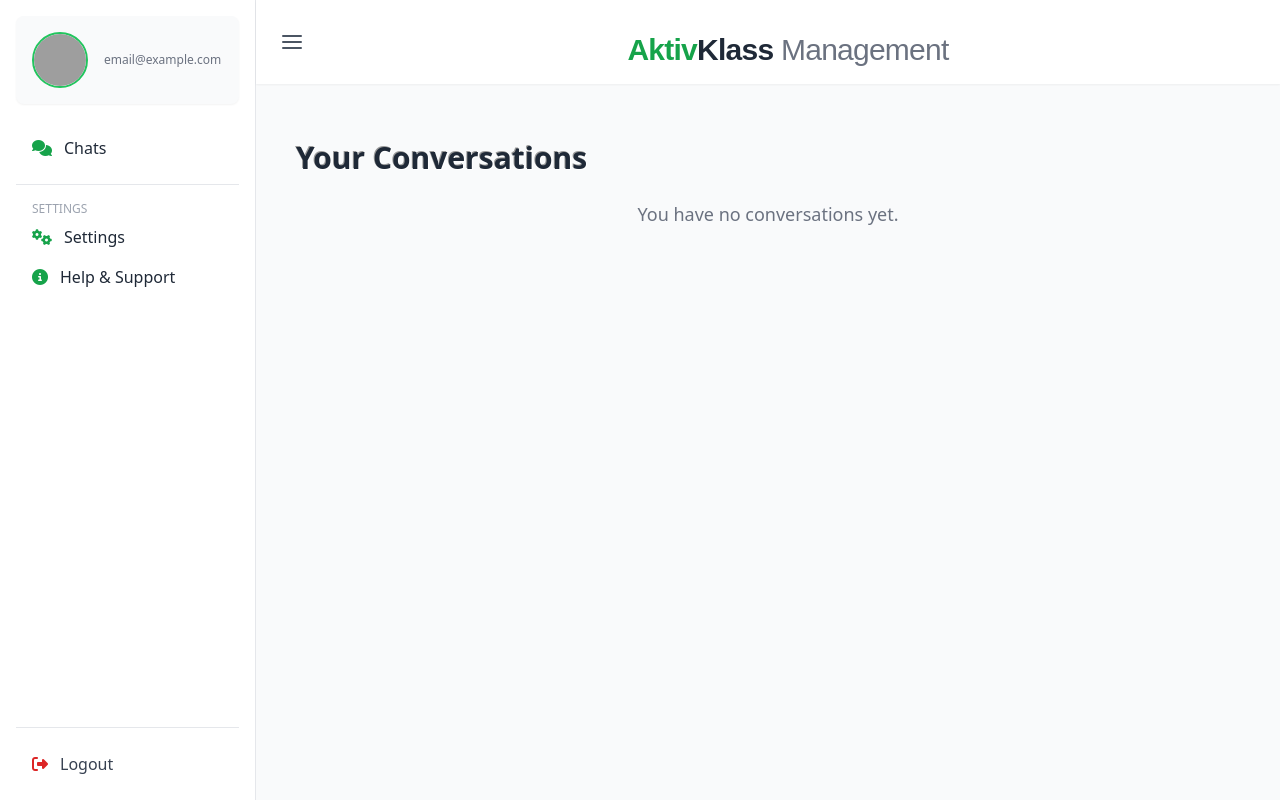
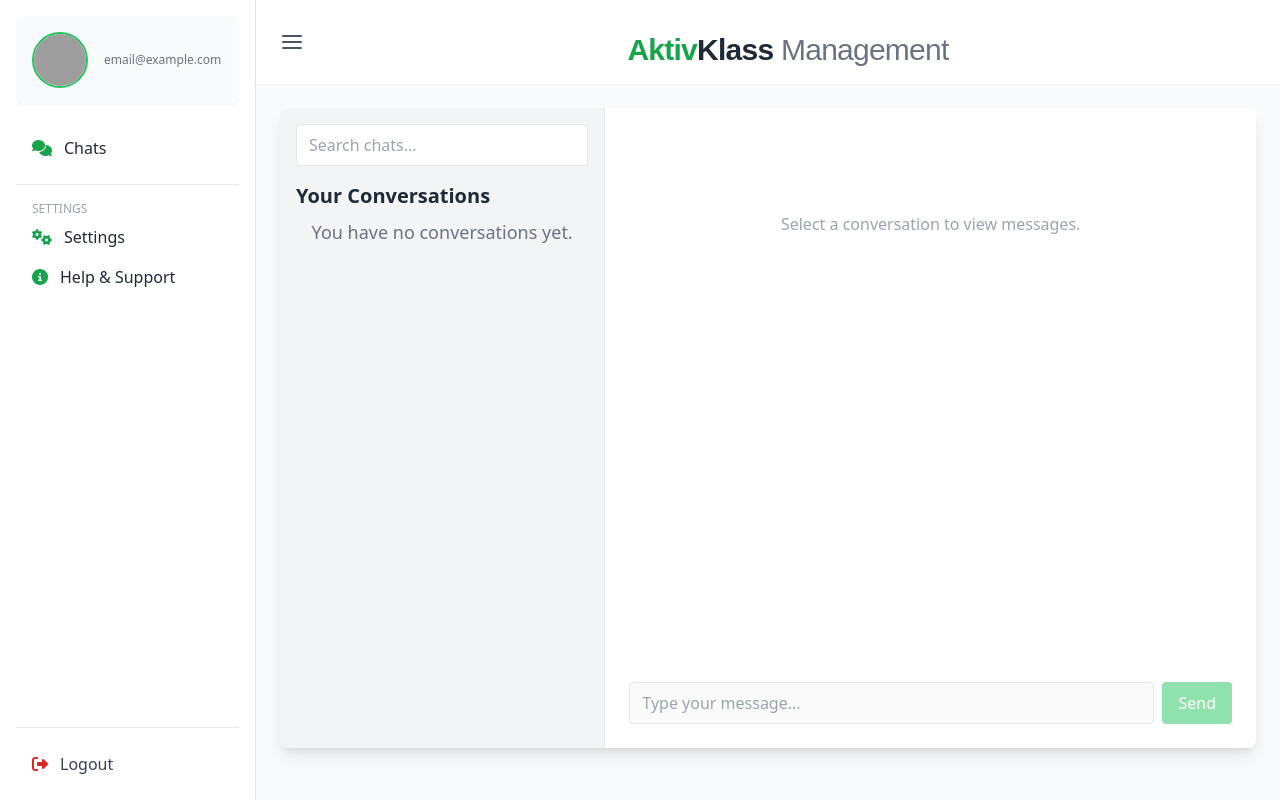
Before and after one commit to jomeamparo/aktivklass_csit327_g01, a Django app: template templates/chat_screen/chat_home.html in a window 1280 px wide. Run offline with Django 5.2, Linux system fonts and the light colour scheme; the template is opened without the code that fills it, so the values that code supplies are empty; some libraries are stand-ins or nearby versions; grey boxes are pictures that could not be loaded.

Commit message:
feature(chat_screen): fixed ui and models.py

```diff
--- a/chat_screen/views.py
+++ b/chat_screen/views.py
@@ -1,7 +1,6 @@
 from django.shortcuts import render, get_object_or_404, redirect
 from django.http import HttpResponseBadRequest
-from .models import Conversation, Message
-from core.models import Student
+from core.models import Conversation, Message, Student
 
 def get_user_from_session(request):
     user_id = request.session.get('user_id')
--- a/templates/chat_screen/chat_home.html
+++ b/templates/chat_screen/chat_home.html
@@ -3,27 +3,29 @@
 {% block title %}Chat Home{% endblock %}
 
 {% block content %}
-  <div class="container mx-auto px-4 py-8">
-    <h2 class="text-3xl font-bold text-gray-800 emboss-text mb-6">Your Conversations</h2>
-
+<div class="flex h-[80vh] w-full max-w-5xl mx-auto bg-white rounded-lg shadow-lg overflow-hidden">
+  <!-- Sidebar: Chat List -->
+  <div class="w-1/3 bg-gray-100 p-4 flex flex-col border-r">
+    <div class="mb-4">
+      <input type="text" placeholder="Search chats..." class="w-full px-3 py-2 rounded border focus:outline-none focus:ring-2 focus:ring-green-400" />
+    </div>
+    <h2 class="text-xl font-bold text-gray-800 mb-2">Your Conversations</h2>
+    <div class="flex-1 overflow-y-auto">
       {% if conversations %}
-      <ul class="divide-y divide-gray-200 max-w-3xl mx-auto bg-white rounded-lg shadow-lg p-6 emboss-effect">
+        <ul class="divide-y divide-gray-200">
           {% for conversation in conversations %}
-          <li class="py-4 hover:bg-green-50 rounded transition">
+            <li class="py-3 hover:bg-green-50 rounded transition">
               <a
                 href="{% url 'conversation_detail' conversation.id %}"
-              class="block text-lg font-semibold text-green-700 emboss-text"
+                class="block text-base font-semibold text-green-700"
               >
                 Conversation #{{ conversation.id }}
               </a>
-            <p class="text-gray-600 mt-1">
+              <p class="text-gray-600 text-sm">
                 Participants:
                 {% for user in conversation.participants.all %}
                   {{ user.username }}{% if not forloop.last %}, {% endif %}
                 {% endfor %}
-            </p>
-            <p class="text-gray-500 text-sm mt-1">
-              Created at: {{ conversation.created_at|date:"M d, Y H:i" }}
               </p>
             </li>
           {% endfor %}
@@ -32,6 +34,23 @@
         <p class="text-center text-gray-500 text-lg">You have no conversations yet.</p>
       {% endif %}
     </div>
+  </div>
+
+  <!-- Main Chat Area -->
+  <div class="w-2/3 flex flex-col">
+    <div class="flex-1 p-6 flex flex-col justify-between">
+      <!-- Placeholder for messages -->
+      <div class="flex-1 overflow-y-auto mb-4">
+        <div class="text-gray-400 text-center mt-20">Select a conversation to view messages.</div>
+      </div>
+      <!-- Message input area -->
+      <form class="flex gap-2">
+        <input type="text" placeholder="Type your message..." class="flex-1 px-3 py-2 rounded border focus:outline-none focus:ring-2 focus:ring-green-400" disabled />
+        <button type="submit" class="bg-green-500 text-white px-4 py-2 rounded disabled:opacity-50" disabled>Send</button>
+      </form>
+    </div>
+  </div>
+</div>
 
 <style>
   .emboss-effect {
@@ -39,7 +58,6 @@
       inset 2px 2px 5px rgba(255, 255, 255, 0.7),
       inset -2px -2px 5px rgba(0, 0, 0, 0.1);
   }
-
   .emboss-text {
     text-shadow:
       1px 1px 0 #fff,
```
Also changed, not shown: chat_screen/models.py (+1 -19 lines), core/models.py (+20 -4 lines), core/migrations/0002_conversation_message.py. Lines whose indentation alone changed are shown as unchanged.
